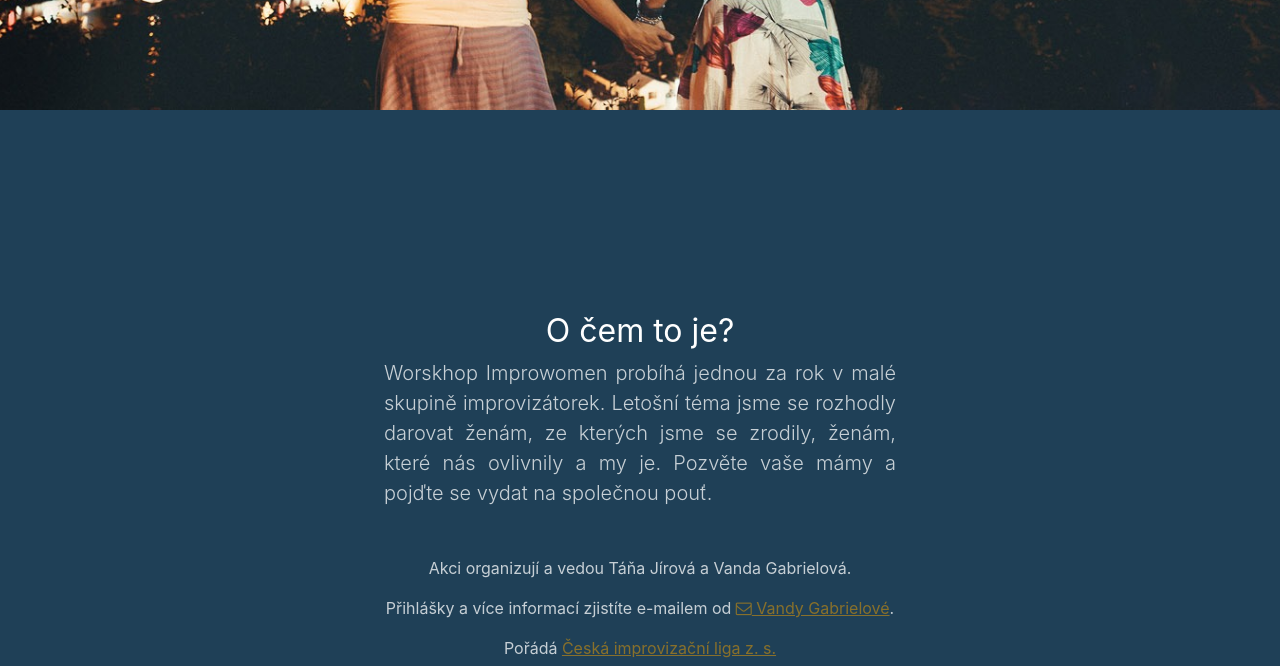
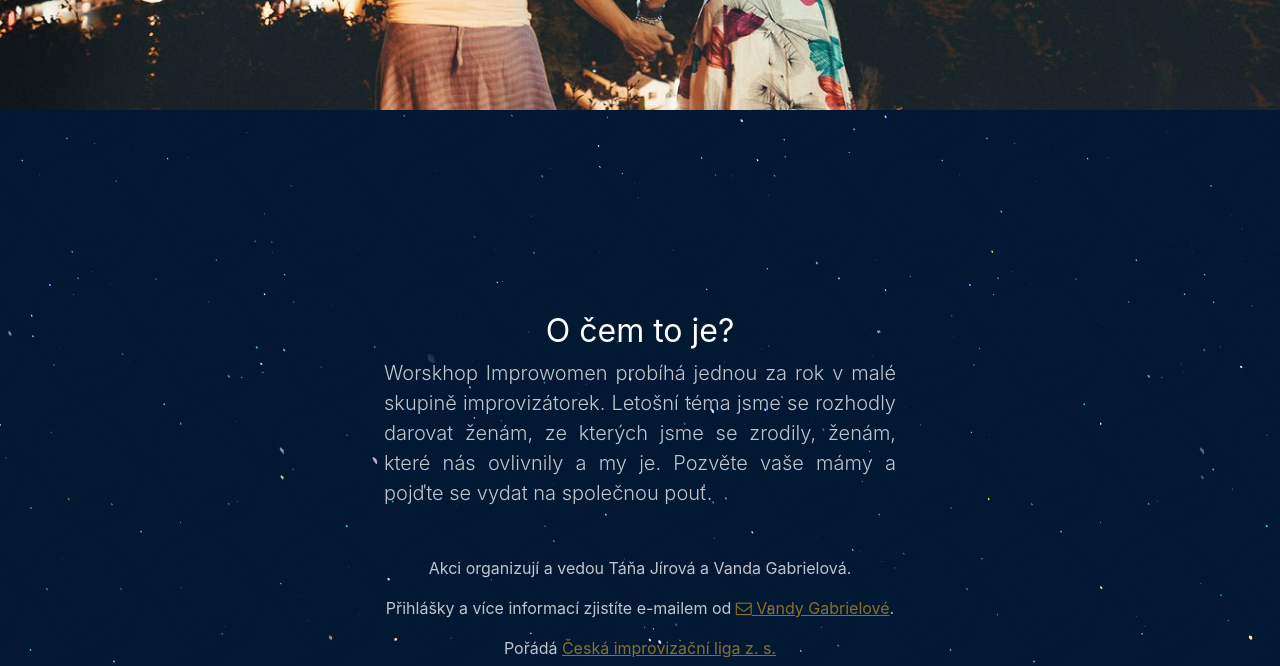
Before and after one commit to just-paja/improwomen, a plain HTML site: page src/index.html in a window 1280 px wide. Shown: the part 690-1356 px from the top of the page. Drawn offline with nearby package versions, Linux system fonts and the light colour scheme.

Commit message:
Blink stars

```diff
--- a/src/index.html
+++ b/src/index.html
@@ -17,20 +17,23 @@
   <title>Improwomen</title>
   <style type="text/css">
     html, body {
-      background-color: #1f4057;
+      background-color: #031933;
       color: rgba(255,255,255,.75);
     }
   </style>
 </head>
 
 <body class="text-left text-sm-center">
-  <div class="container header-container">
+  <div class="container page-container header-container">
     <div class="page-content header">
       <h1>Improwomen:<br />sNÍ oNÍ</h1>
       <date>18. - 20. října 2019</date> v Osinalicích
     </div>
   </div>
-  <div class="container">
+  <div class="page-container info-page">
+    <div class="stars">
+      <div class="twinkling">
+        <div class="container page-container">
           <div class="page-content">
             <h2>O čem to je?</h2>
             <p class="text-justify lead mb-5">Worskhop Improwomen probíhá jednou za rok v malé skupině improvizátorek. Letošní téma jsme se rozhodly darovat ženám, ze kterých jsme se zrodily, ženám, které nás ovlivnily a my je. Pozvěte vaše mámy a pojďte se vydat na společnou pouť.</p>
@@ -55,6 +58,9 @@
             </footer>
           </div>
         </div>
+      </div>
+    </div>
+  </div>
 
   <script>
     (function(i,s,o,g,r,a,m){i['GoogleAnalyticsObject']=r;i[r]=i[r]||function(){
--- a/src/styles/screen.css
+++ b/src/styles/screen.css
@@ -28,7 +28,7 @@ h1, h2 {
   font-weight: normal;
 }
 
-.container {
+.page-container {
   align-items: center;
   display: flex;
   height: 100%;
@@ -78,3 +78,26 @@ footer a {
 .text-justify {
   text-align: justify;
 }
+
+@keyframes move-twink-back {
+  from { background-position:0 0; }
+  to { background-position:-10000px 5000px; }
+}
+
+.stars, .twinkling, .clouds {
+  height: 100%;
+  width: 100%;
+}
+
+.stars {
+  background-image: url(../images/stars-sky.png);
+  background-position: top center;
+  background-repeat: repeat;
+  z-index:0;
+}
+
+.twinkling{
+  background: transparent url(../images/star-shaders.png) repeat top center;
+  z-index:1;
+  animation: move-twink-back 150s linear infinite;
+}
```
Also changed, not shown: src/images/star-shaders.png (added), src/images/stars-sky.png (added), src/images/stars.png (added). Lines whose indentation alone changed are shown as unchanged.
